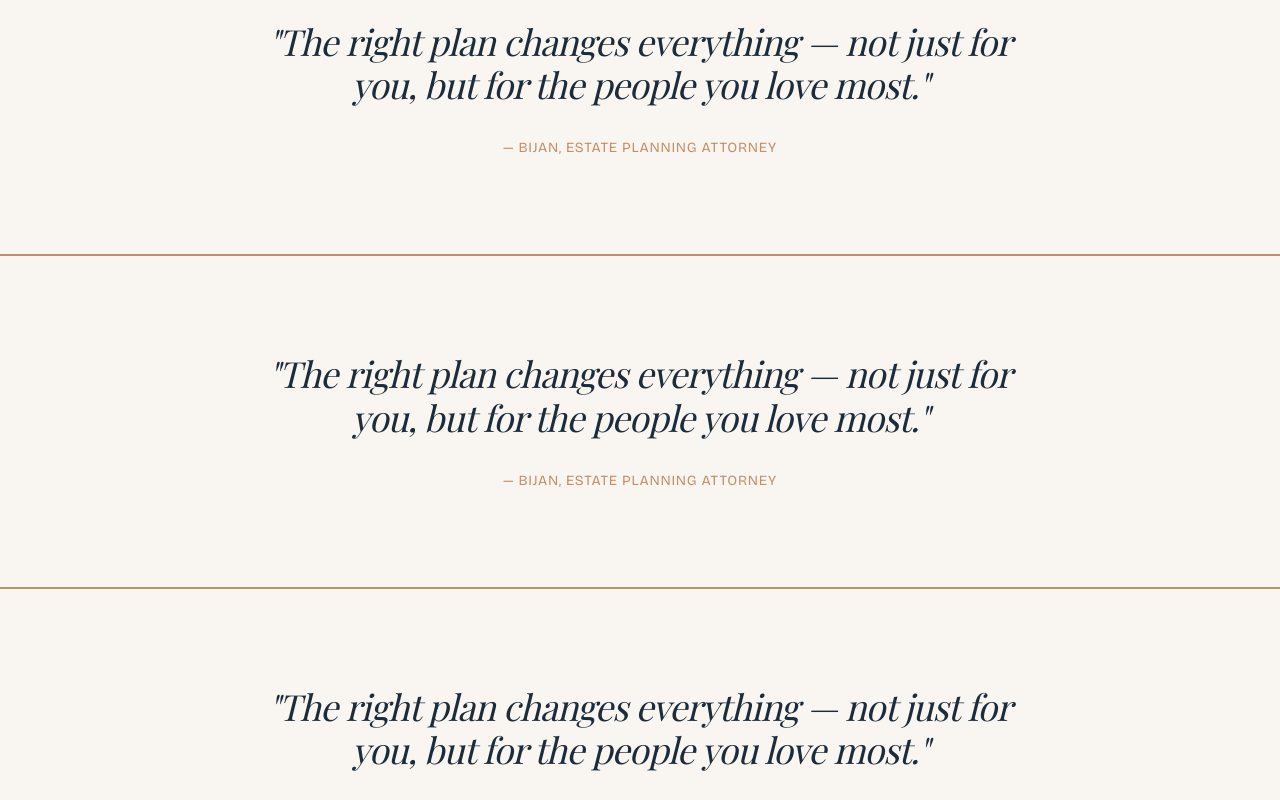
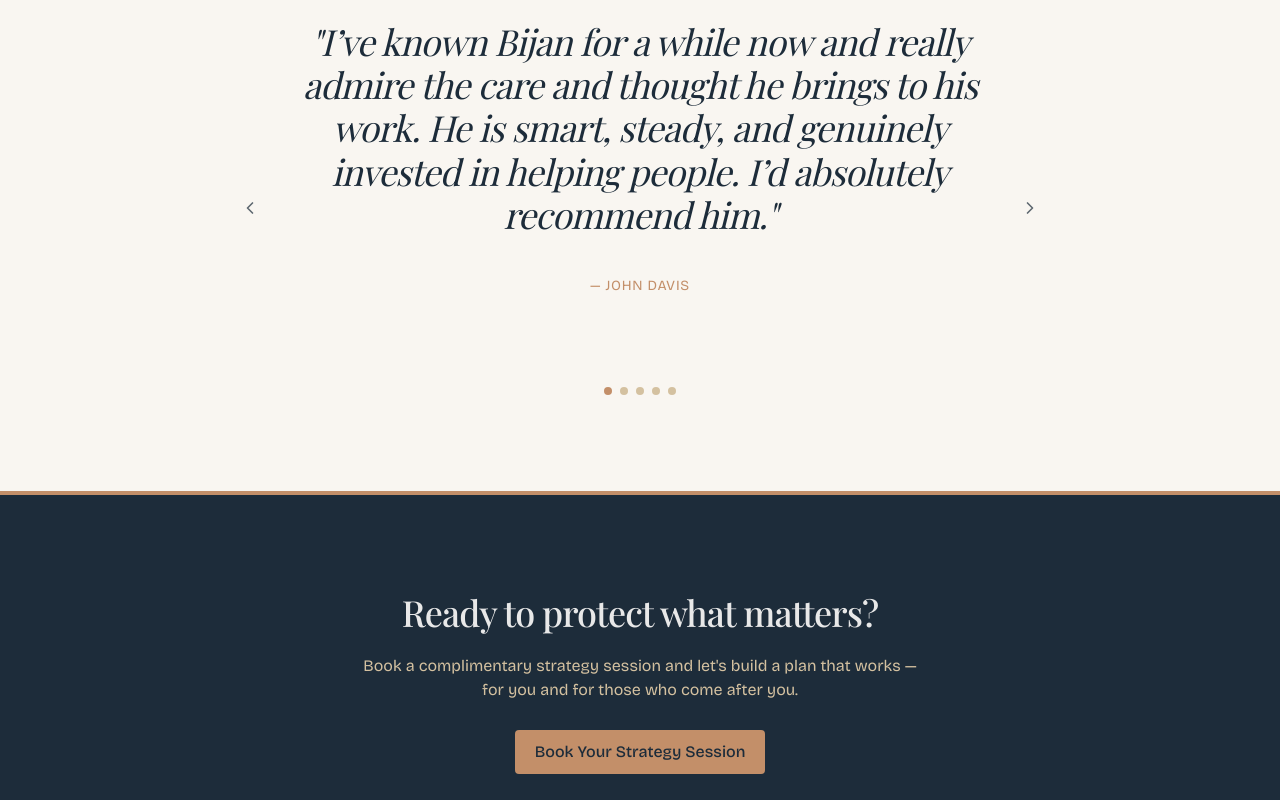
Before and after one commit to amirhoseinshahabnia/plan-with-bijan, a Next.js app: page / in a window 1280 px wide. Shown: the part 640-1440 px from the top of the page. Built offline with nearby package versions, Linux system fonts and the light colour scheme.

Commit message:
makes the quotes to be slider

```diff
--- a/app/page.tsx
+++ b/app/page.tsx
@@ -2,6 +2,7 @@ import { Button } from "@/components/ui/button";
 import { Container } from "@/components/ui/container";
 import { CTA } from "@/components/ui/cta";
 import { Quote } from "@/components/ui/quote";
+import { REVIEW_QUOTES } from "@/lib/reviews";
 import { Heading } from "@/components/ui/heading";
 import { Section } from "@/components/ui/section";
 import { Text } from "@/components/ui/text";
@@ -33,30 +34,7 @@ export default function Home() {
           </Stack>
         </Section>
       </Container>
-      <Quote
-        quote='"The right plan changes everything — not just for you, but for the people you love most."'
-        person="— BIJAN, ESTATE PLANNING ATTORNEY"
-      />
-      <Quote
-        quote='"The right plan changes everything — not just for you, but for the people you love most."'
-        person="— BIJAN, ESTATE PLANNING ATTORNEY"
-      />
-      <Quote
-        quote='"The right plan changes everything — not just for you, but for the people you love most."'
-        person="— BIJAN, ESTATE PLANNING ATTORNEY"
-      />
-      <Quote
-        quote='"The right plan changes everything — not just for you, but for the people you love most."'
-        person="— BIJAN, ESTATE PLANNING ATTORNEY"
-      />
-      <Quote
-        quote='"The right plan changes everything — not just for you, but for the people you love most."'
-        person="— BIJAN, ESTATE PLANNING ATTORNEY"
-      />
-      <Quote
-        quote='"The right plan changes everything — not just for you, but for the people you love most."'
-        person="— BIJAN, ESTATE PLANNING ATTORNEY"
-      />
+      <Quote quotes={REVIEW_QUOTES} />
 
       <CTA
         title="Ready to protect what matters?"
--- a/components/ui/quote.tsx
+++ b/components/ui/quote.tsx
@@ -1,3 +1,6 @@
+"use client";
+
+import { useCallback, useEffect, useRef, useState } from "react";
 import { Container } from "@/components/ui/container";
 import { Heading } from "@/components/ui/heading";
 import { Section } from "@/components/ui/section";
@@ -6,14 +9,115 @@ import { Text } from "@/components/ui/text";
 import { borderClass } from "@/lib/borders";
 import { cn } from "@/lib/util";
 
+export type QuoteItem = {
+  quote: string;
+  person: string;
+};
+
 type QuoteProps = {
   id?: string;
-  quote: string;
-  person: string;
+  quotes: QuoteItem[];
+  autoPlayInterval?: number;
   className?: string;
 };
 
-export function Quote({ id, quote, person, className }: QuoteProps) {
+const DEFAULT_AUTO_PLAY_INTERVAL = 6000;
+
+const arrowButtonClass =
+  "inline-flex h-9 w-9 items-center justify-center text-navy-900/70 transition-colors hover:text-copper-500 focus-visible:outline-2 focus-visible:outline-offset-2 focus-visible:outline-copper-500";
+
+function ChevronLeftIcon() {
+  return (
+    <svg
+      width="20"
+      height="20"
+      viewBox="0 0 24 24"
+      fill="none"
+      stroke="currentColor"
+      strokeWidth="2"
+      strokeLinecap="round"
+      strokeLinejoin="round"
+      aria-hidden="true"
+    >
+      <path d="M15 6l-6 6 6 6" />
+    </svg>
+  );
+}
+
+function ChevronRightIcon() {
+  return (
+    <svg
+      width="20"
+      height="20"
+      viewBox="0 0 24 24"
+      fill="none"
+      stroke="currentColor"
+      strokeWidth="2"
+      strokeLinecap="round"
+      strokeLinejoin="round"
+      aria-hidden="true"
+    >
+      <path d="M9 6l6 6-6 6" />
+    </svg>
+  );
+}
+
+export function Quote({
+  id,
+  quotes,
+  autoPlayInterval = DEFAULT_AUTO_PLAY_INTERVAL,
+  className,
+}: QuoteProps) {
+  const viewportRef = useRef<HTMLDivElement>(null);
+  const [index, setIndex] = useState(0);
+  const [slideWidth, setSlideWidth] = useState(0);
+  const count = quotes.length;
+  const hasMultiple = count > 1;
+
+  const goTo = useCallback(
+    (nextIndex: number) => {
+      if (count === 0) return;
+      setIndex((nextIndex + count) % count);
+    },
+    [count],
+  );
+
+  const goNext = useCallback(() => {
+    setIndex((current) => (current + 1) % count);
+  }, [count]);
+
+  const goPrev = useCallback(() => {
+    setIndex((current) => (current - 1 + count) % count);
+  }, [count]);
+
+  useEffect(() => {
+    const viewport = viewportRef.current;
+    if (!viewport) return;
+
+    const updateSlideWidth = () => {
+      setSlideWidth(viewport.getBoundingClientRect().width);
+    };
+
+    updateSlideWidth();
+
+    const observer = new ResizeObserver(updateSlideWidth);
+    observer.observe(viewport);
+
+    return () => observer.disconnect();
+  }, []);
+
+  useEffect(() => {
+    if (!hasMultiple) return;
+
+    const timer = window.setInterval(() => {
+      setIndex((current) => (current + 1) % count);
+    }, autoPlayInterval);
+
+    return () => window.clearInterval(timer);
+  }, [autoPlayInterval, count, hasMultiple]);
+
+  if (count === 0) return null;
+
   return (
     <Section
       id={id}
@@ -22,12 +126,62 @@ export function Quote({ id, quote, person, className }: QuoteProps) {
       className={cn("bg-sand-100", borderClass("strong", "b"), className)}
     >
       <Container containerWidth="narrow">
-        <Stack spacing={8} className="items-center text-center">
+        <div
+          className={cn("relative", hasMultiple && "wide:px-10")}
+          role="region"
+          aria-roledescription="carousel"
+          aria-label="Testimonials"
+        >
+          {hasMultiple && (
+            <>
+              <button
+                type="button"
+                onClick={goPrev}
+                aria-label="Previous quote"
+                className={cn(
+                  arrowButtonClass,
+                  "absolute top-1/2 -left-6 z-10 hidden -translate-y-1/2 wide:inline-flex",
+                )}
+              >
+                <ChevronLeftIcon />
+              </button>
+              <button
+                type="button"
+                onClick={goNext}
+                aria-label="Next quote"
+                className={cn(
+                  arrowButtonClass,
+                  "absolute top-1/2 -right-6 z-10 hidden -translate-y-1/2 wide:inline-flex",
+                )}
+              >
+                <ChevronRightIcon />
+              </button>
+            </>
+          )}
+
+          <div ref={viewportRef} className="w-full overflow-hidden">
+            <div
+              className="flex transition-transform duration-500 ease-out motion-reduce:transition-none"
+              style={{
+                transform:
+                  slideWidth > 0
+                    ? `translate3d(-${index * slideWidth}px, 0, 0)`
+                    : undefined,
+              }}
+            >
+              {quotes.map(({ quote, person }, slideIndex) => (
+                <div
+                  key={`${person}-${slideIndex}`}
+                  className="shrink-0 overflow-hidden"
+                  style={{ width: slideWidth > 0 ? slideWidth : "100%" }}
+                  aria-hidden={slideIndex !== index}
+                >
+                  <Stack spacing={10} className="items-center text-center">
                     <blockquote>
                       <Heading
                         as="h3"
                         variant="heading-xl"
-              className="italic font-normal text-navy-900"
+                        className="text-ds-heading-lg font-normal italic text-navy-900 wide:text-ds-heading-xl"
                       >
                         {quote}
                       </Heading>
@@ -40,6 +194,52 @@ export function Quote({ id, quote, person, className }: QuoteProps) {
                       {person}
                     </Text>
                   </Stack>
+                </div>
+              ))}
+            </div>
+          </div>
+
+          {hasMultiple && (
+            <div className="mt-12 flex items-center justify-center gap-6">
+              <button
+                type="button"
+                onClick={goPrev}
+                aria-label="Previous quote"
+                className={cn(arrowButtonClass, "wide:hidden")}
+              >
+                <ChevronLeftIcon />
+              </button>
+              <div
+                className="flex items-center justify-center gap-2"
+                role="tablist"
+                aria-label="Quote slides"
+              >
+                {quotes.map((_, dotIndex) => (
+                  <button
+                    key={dotIndex}
+                    type="button"
+                    role="tab"
+                    aria-label={`Go to quote ${dotIndex + 1}`}
+                    aria-selected={dotIndex === index}
+                    onClick={() => goTo(dotIndex)}
+                    className={cn(
+                      "h-2 w-2 rounded-full transition-colors focus-visible:outline-2 focus-visible:outline-offset-2 focus-visible:outline-copper-500",
+                      dotIndex === index ? "bg-copper-500" : "bg-sand-500",
+                    )}
+                  />
+                ))}
+              </div>
+              <button
+                type="button"
+                onClick={goNext}
+                aria-label="Next quote"
+                className={cn(arrowButtonClass, "wide:hidden")}
+              >
+                <ChevronRightIcon />
+              </button>
+            </div>
+          )}
+        </div>
       </Container>
     </Section>
   );
--- /dev/null
+++ b/lib/reviews.ts
@@ -0,0 +1,49 @@
+import type { QuoteItem } from "@/components/ui/quote";
+
+export type Review = {
+  title: string;
+  review: string;
+  stars: number;
+};
+
+export const REVIEWS: Review[] = [
+  {
+    title: "John Davis",
+    review:
+      "I’ve known Bijan for a while now and really admire the care and thought he brings to his work. He is smart, steady, and genuinely invested in helping people. I’d absolutely recommend him.",
+    stars: 5,
+  },
+  {
+    title: "Liana Cote",
+    review:
+      "I had a great experience working with the team at Abar Law! I would highly recommend them. Everything was seamless and they took great care of me through the process of completing my trust.",
+    stars: 5,
+  },
+  {
+    title: "Jessica Webb",
+    review:
+      "Bijan may be the most thoughtful, kind, and approachable attorney I have ever worked with. He goes above and beyond to provide great service and share his knowledge. I am so glad I found him.",
+    stars: 5,
+  },
+  {
+    title: "carlos",
+    review:
+      "Bijan and Bani are amazing! They made the estate planning process easy and were able to accommodate my tight schedule. He went above and beyond what I was expecting. Hope to work with him in the future.",
+    stars: 5,
+  },
+  {
+    title: "Christine Honeybone",
+    review:
+      "We used Abar Law for our estate planning needs. Bijan took the time to explain everything in detail and in a way we could understand. He really cares for his clients, and we appreciate Bijan and Bani for all their help.",
+    stars: 5,
+  },
+];
+
+export function reviewsToQuotes(reviews: Review[]): QuoteItem[] {
+  return reviews.map(({ title, review }) => ({
+    quote: `"${review}"`,
+    person: `— ${title.toUpperCase()}`,
+  }));
+}
+
+export const REVIEW_QUOTES = reviewsToQuotes(REVIEWS);
```
Lines whose indentation alone changed are shown as unchanged.
